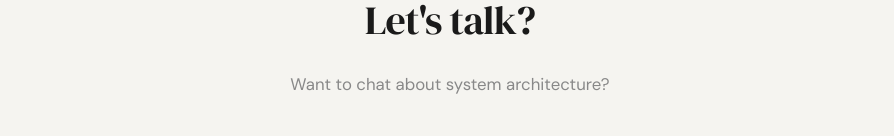
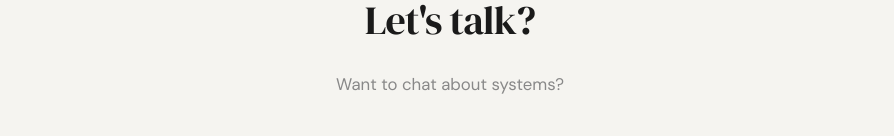
Before and after one commit to Hugolelis/Portfolio, a React (Vite) app: page / in a window 1280 px wide. Shown: the part 4150-4286 px from the top of the page, without its empty margins (190-1084 px from the left). Built offline with nearby package versions, Linux system fonts and the light colour scheme.

Commit message:
ajuste texto

```diff
--- a/src/i18n/en.ts
+++ b/src/i18n/en.ts
@@ -83,7 +83,7 @@ export const en: Translations = {
   },
   contact: {
     title: "Let's talk?",
-    sub: 'Want to chat about system architecture?',
+    sub: 'Want to chat about systems?',
     cta: 'Send an email',
   },
   footer: 'Developed @ Hugolelis',
--- a/src/i18n/pt.ts
+++ b/src/i18n/pt.ts
@@ -81,7 +81,7 @@ export const pt = {
   },
   contact: {
     title: 'Vamos conversar?',
-    sub: 'Quer trocar uma ideia sobre arquitetura de sistemas?',
+    sub: 'Quer trocar uma ideia sobre sistemas?',
     cta: 'Enviar e-mail',
   },
   footer: 'Desenvolvido @ Hugolelis',
```
